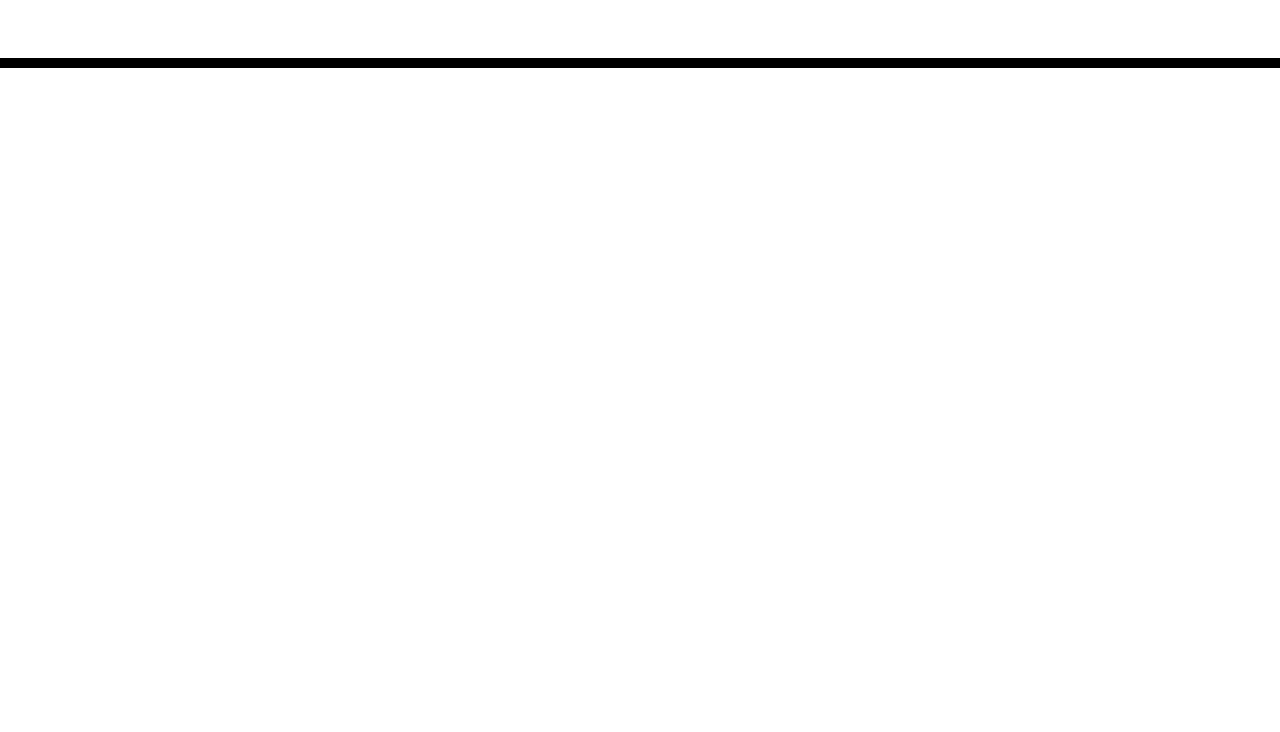
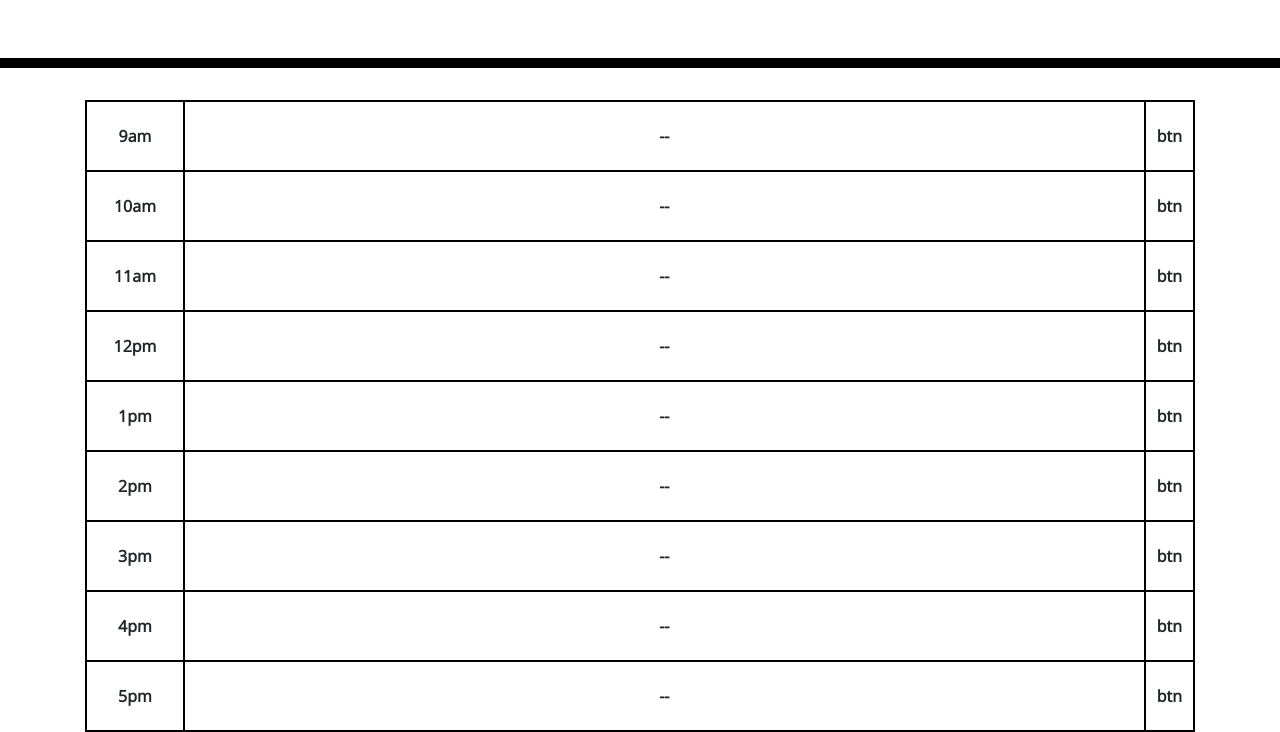
Before and after one commit to Aort69/Workday-Scheduler, a plain HTML site: page index.html in a window 1280 px wide. Shown: the part 236-968 px from the top of the page. Before the commit the page ends 800 px from the top, so only its background shows below. Drawn offline with nearby package versions, Linux system fonts and the light colour scheme.

Commit message:
added grid

```diff
--- a/assets/css/style.css
+++ b/assets/css/style.css
@@ -69,3 +69,6 @@ textarea{
   font-size: 20px;
   transition: all .3s ease-in-out;
 }
+.btn {
+  background-color: #06AED5;
+}
--- a/index.html
+++ b/index.html
@@ -32,6 +32,63 @@
     </header>
     <div class="container">
       <!-- Timeblocks go here -->
+      <style>
+        table, tr,th,td {
+          border: 2px solid black;
+          text-align: middle;
+        }
+        th {
+          text-align: center;
+        }
+
+      </style>
+      <table>
+        <tr>
+          <th width="100" height="70">9am</th>
+          <th width="1000" contenteditable="true">--</th>
+          <th width="50" id="btn">btn</th>
+        </tr>
+        <tr>
+          <th width="100" height="70">10am</th>
+          <th width="1000" contenteditable="true">--</th>
+          <th width="50" id="btn">btn</th>
+        </tr>
+        <tr>
+          <th width="100" height="70">11am</th>
+          <th width="1000" contenteditable="true">--</th>
+          <th width="50" id="btn">btn</th>
+        </tr>
+        <tr>
+          <th width="100" height="70">12pm</th>
+          <th width="1000" contenteditable="true">--</th>
+          <th width="50" id="btn">btn</th>
+        </tr>
+        <tr>
+          <th width="100" height="70">1pm</th>
+          <th width="1000" contenteditable="true">--</th>
+          <th width="50" id="btn">btn</th>
+        </tr>
+        <tr>
+          <th width="100" height="70">2pm</th>
+          <th width="1000" contenteditable="true">--</th>
+          <th width="50" id="btn">btn</th>
+        </tr>
+        <tr>
+          <th width="100" height="70">3pm</th>
+          <th width="1000" contenteditable="true">--</th>
+          <th width="50" id="btn">btn</th>
+        </tr>
+        <tr>
+          <th width="100" height="70">4pm</th>
+          <th width="1000" contenteditable="true">--</th>
+          <th width="50" id="btn">btn</th>
+        </tr>
+        <tr>
+          <th width="100" height="70">5pm</th>
+          <th width="1000" contenteditable="true">--</th>
+          <th width="50" id="btn">btn</th>
+        </tr>
+      </table>
     </div>
     <script src="assets/js/script.js"></script>
     <script src="https://code.jquery.com/jquery-3.4.1.min.js"></script>
```
